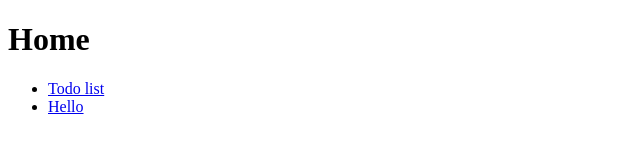
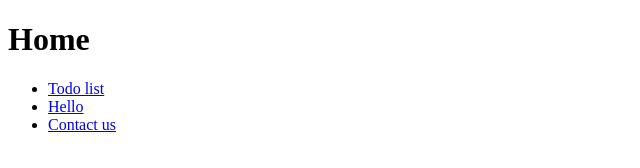
Before and after one commit to Boyankata/html-test, a plain HTML site: page index.html in a window 1280 px wide. Shown: the full height of the page, 0-640 px from the left. Drawn offline with Linux system fonts and the light colour scheme.

Commit message:
Update index.html

```diff
--- a/index.html
+++ b/index.html
@@ -12,6 +12,7 @@
     <ul>
         <li><a href="Todo.html">Todo list</a> <br></li>
         <li><a href="Hello.html">Hello</a></li>
+        <li><a href="Contact.html">Contact us</a></li>
     </ul>
 </body>
 </html>
```
